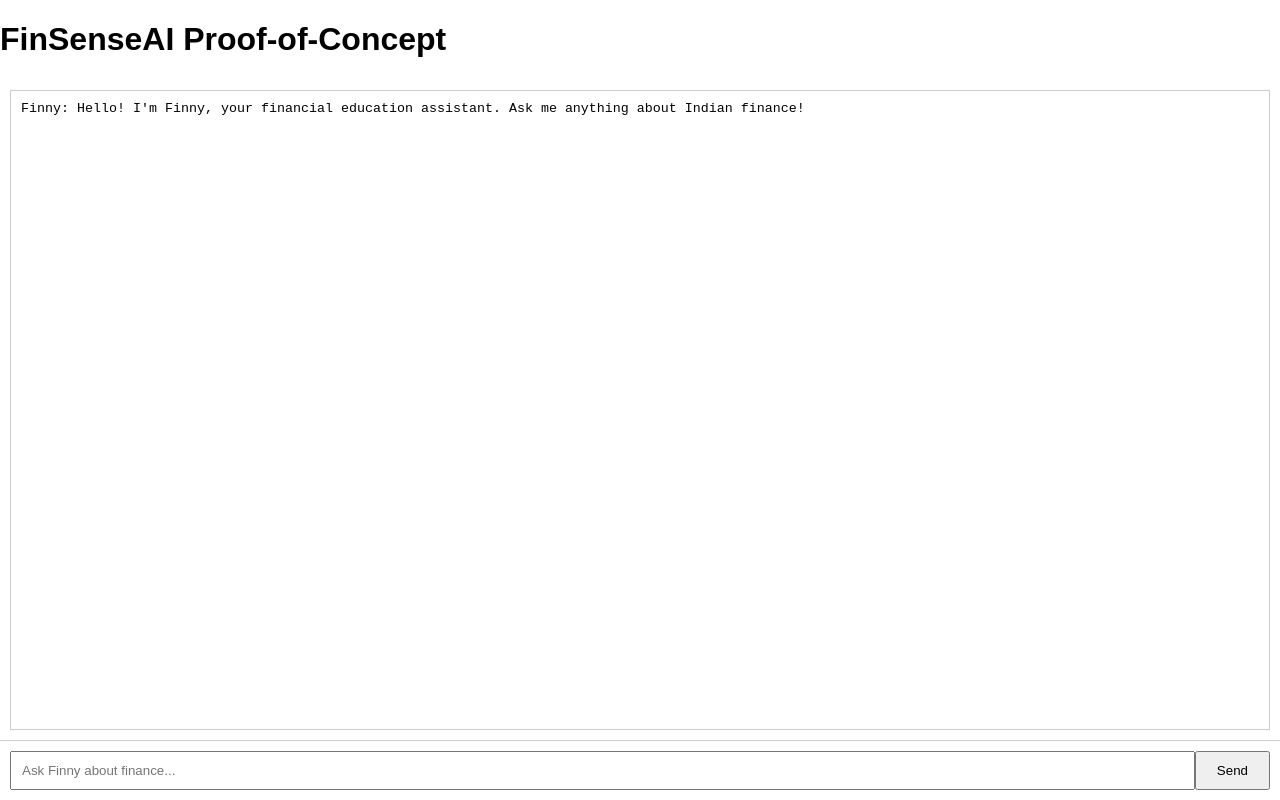
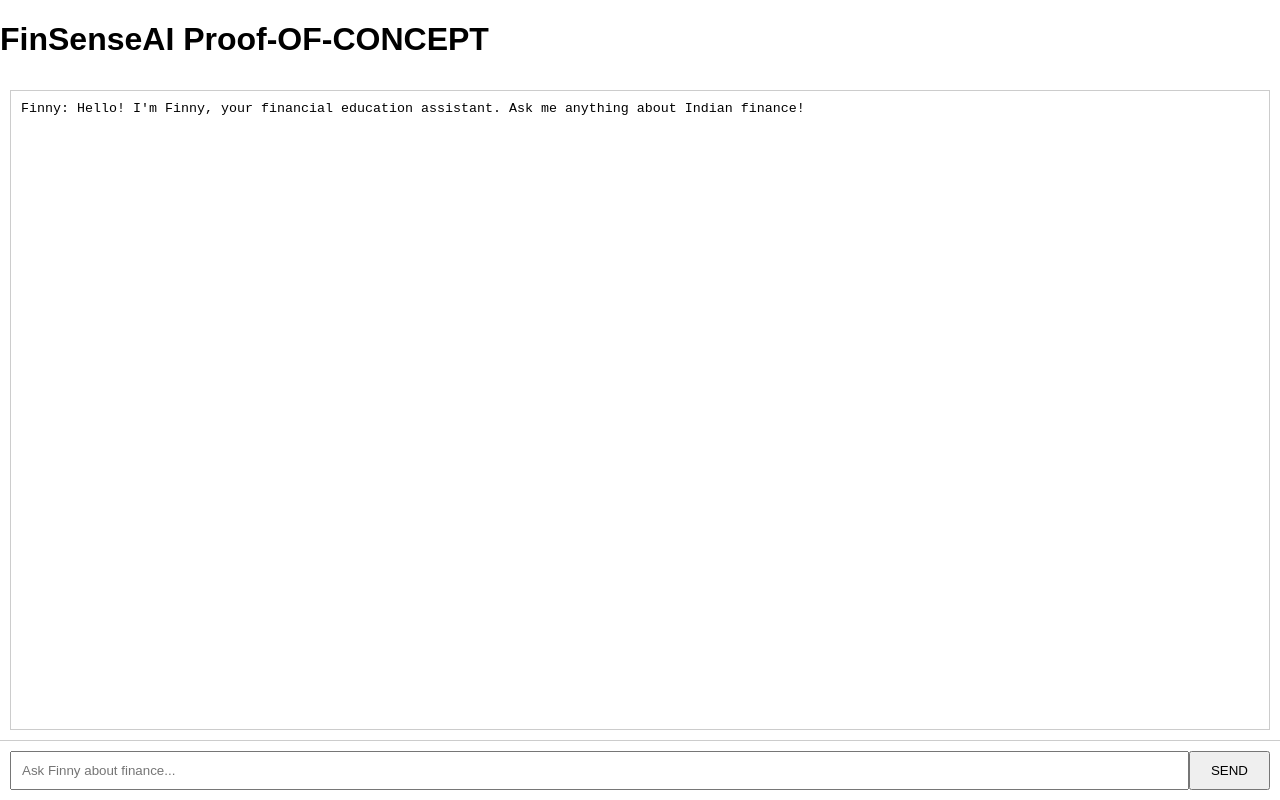
Before and after one commit to ErAtharv2710/FinSenseAI, a plain HTML site: page index.html in a window 1280 px wide. Drawn offline with Linux system fonts and the light colour scheme.

Commit message:
UI updated index.html

```diff
--- a/index.html
+++ b/index.html
@@ -13,12 +13,12 @@
     </style>
 </head>
 <body>
-    <h1>FinSenseAI Proof-of-Concept</h1>
+    <h1>FinSenseAI Proof-OF-CONCEPT</h1>
     <textarea id="chat-history" readonly></textarea>
 
     <div id="input-container">
         <input type="text" id="user-input" placeholder="Ask Finny about finance...">
-        <button id="send-button">Send</button>
+        <button id="send-button">SEND</button>
     </div>
 
     <script src="render.js"></script>
```
